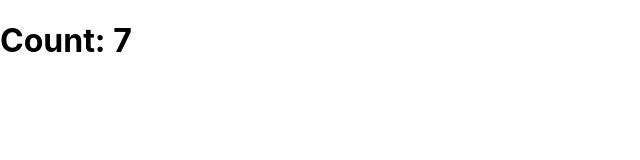
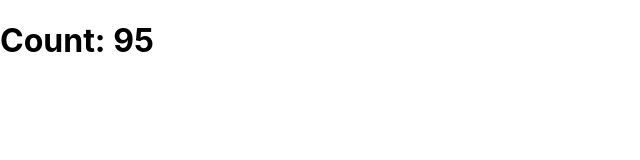
Before and after one commit to ToniPons97/count-app, a React (Create React App) app: page / in a window 1280 px wide. Shown: the top 160 px of the page, without its empty margins (0-640 px from the left). Built offline with nearby package versions, Linux system fonts and the light colour scheme.

Commit message:
First commit.

```diff
--- a/src/App.js
+++ b/src/App.js
@@ -2,7 +2,11 @@ import './App.css';
 import { Counter } from './components/Counter';
 
 function App() {
-  return <Counter />;
+  return <Counter
+          initialValue={5}
+          incrementBy={6}
+          milSeconds={500}
+        />;
 }
 
 export default App;
--- a/src/components/Counter.js
+++ b/src/components/Counter.js
@@ -1,9 +1,14 @@
 import React from "react";
 
 export class Counter extends React.Component {
+    static defaultProps = {
+        initialValue: 0,
+        incrementBy: 1,
+        milSeconds: 1000
+      }
 
     state = {
-        count: 0
+        count: this.props.initialValue
     };
 
     constructor(props) {
@@ -13,10 +18,10 @@ export class Counter extends React.Component {
         setInterval(() => {
             this.setState(state => {
                 return {
-                    count: state.count + 1
+                    count: state.count + this.props.incrementBy
                 }
             });
-        }, 1000);
+        }, this.props.milSeconds);
     }
 
     render() {
```
